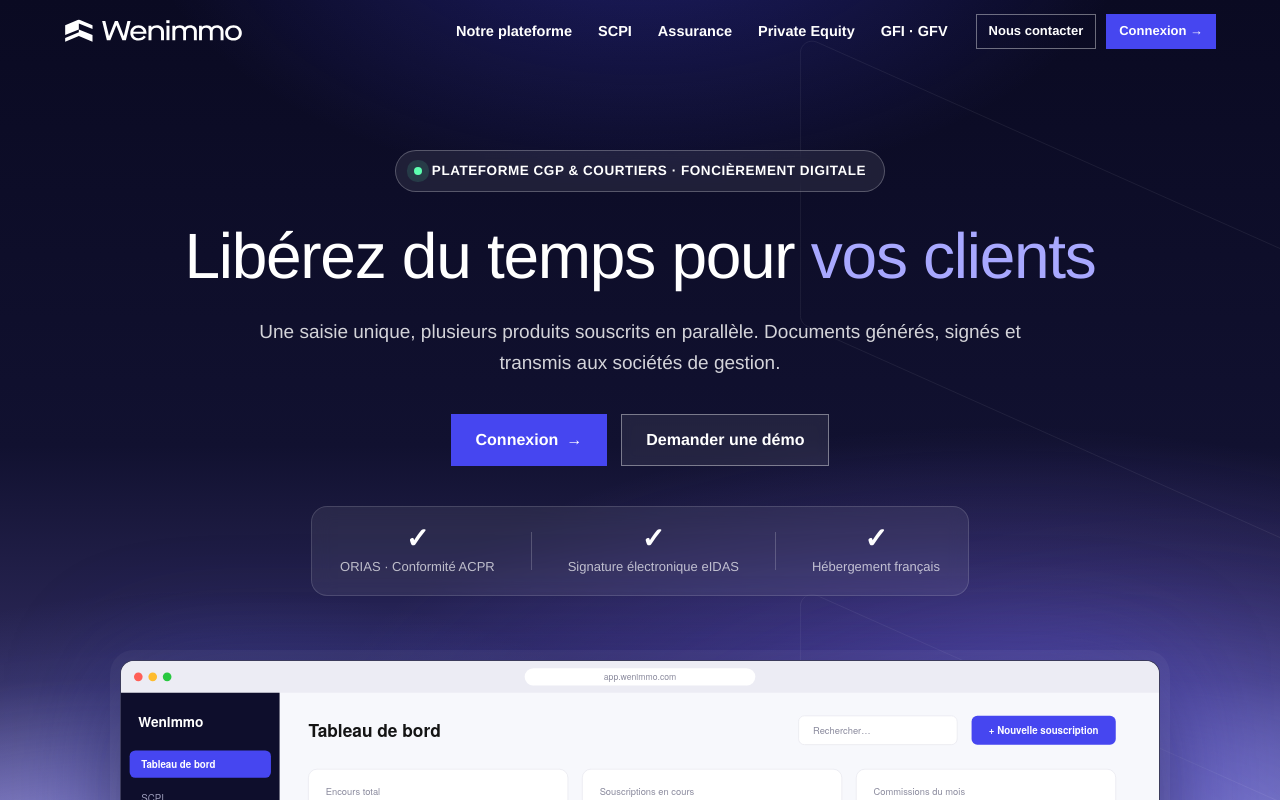
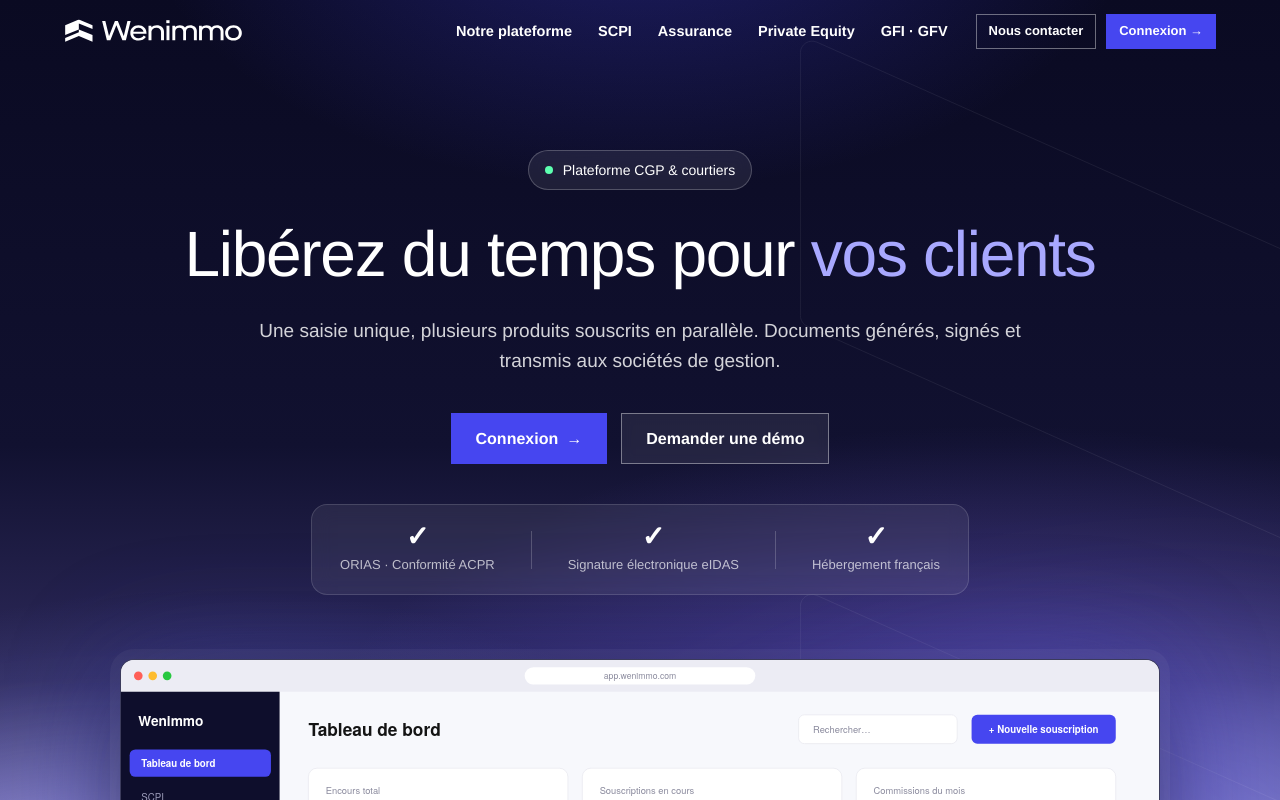
Before and after one commit to Yv-ia/landing-wenimmo, a Next.js app: page / in a window 1280 px wide. Shown: the top 800 px of the page. Built offline with nearby package versions, Linux system fonts and the light colour scheme; a web font is replaced by a local one.

Commit message:
Hecaton checkpoint: update styles and hero
Created automatically by Hecaton after an agent prompt changed the worktree.

```diff
--- a/app/globals.css
+++ b/app/globals.css
@@ -28,9 +28,11 @@
   --white: #ffffff;
   --bg-soft: #f7f8fc;
   --border: #e7e7ef;
+  --accent-green: #5dffb0;   /* point d'état "en ligne" (badge hero) */
 
   --radius: 16px;
   --radius-lg: 24px;
+  --radius-pill: 999px;
   --shadow: 0 8px 30px rgba(20, 20, 60, 0.08);
   --shadow-hover: 0 16px 44px rgba(70, 70, 240, 0.16);
 
@@ -442,28 +444,27 @@
   display: inline-flex;
   align-items: center;
   gap: 10px;
-  font-size: 13.5px;
-  font-weight: 600;
-  letter-spacing: 0.04em;
-  text-transform: uppercase;
-  padding: 9px 18px;
-  border-radius: 999px;
-  border: 1px solid rgba(255, 255, 255, 0.25);
-  background: rgba(255, 255, 255, 0.08);
+  font-size: 14px;
+  font-weight: 500;
+  color: var(--white);
+  padding: 8px 16px;
+  border-radius: var(--radius-pill);
+  border: 1px solid color-mix(in srgb, var(--white) 22%, transparent);
+  background: color-mix(in srgb, var(--white) 8%, transparent);
   backdrop-filter: blur(8px);
   margin-bottom: 28px;
 }
 .hero__badge-dot {
   width: 8px; height: 8px;
   border-radius: 50%;
-  background: #5dffb0;
-  box-shadow: 0 0 0 0 rgba(93, 255, 176, 0.6);
+  background: var(--accent-green);
+  box-shadow: 0 0 0 0 color-mix(in srgb, var(--accent-green) 60%, transparent);
   animation: pulse 2s infinite;
 }
 @keyframes pulse {
-  0% { box-shadow: 0 0 0 0 rgba(93, 255, 176, 0.6); }
-  70% { box-shadow: 0 0 0 9px rgba(93, 255, 176, 0); }
-  100% { box-shadow: 0 0 0 0 rgba(93, 255, 176, 0); }
+  0% { box-shadow: 0 0 0 0 color-mix(in srgb, var(--accent-green) 60%, transparent); }
+  70% { box-shadow: 0 0 0 9px color-mix(in srgb, var(--accent-green) 0%, transparent); }
+  100% { box-shadow: 0 0 0 0 color-mix(in srgb, var(--accent-green) 0%, transparent); }
 }
 
 .hero__title {
--- a/components/Hero.jsx
+++ b/components/Hero.jsx
@@ -7,7 +7,7 @@
       <div className="container hero__content">
         <p className="hero__badge reveal">
           <span className="hero__badge-dot"></span>
-          Plateforme CGP &amp; courtiers · Foncièrement digitale
+          Plateforme CGP &amp; courtiers
         </p>
         <h1 className="hero__title reveal">
           Libérez du temps pour <em className="accent">vos clients</em>
```
